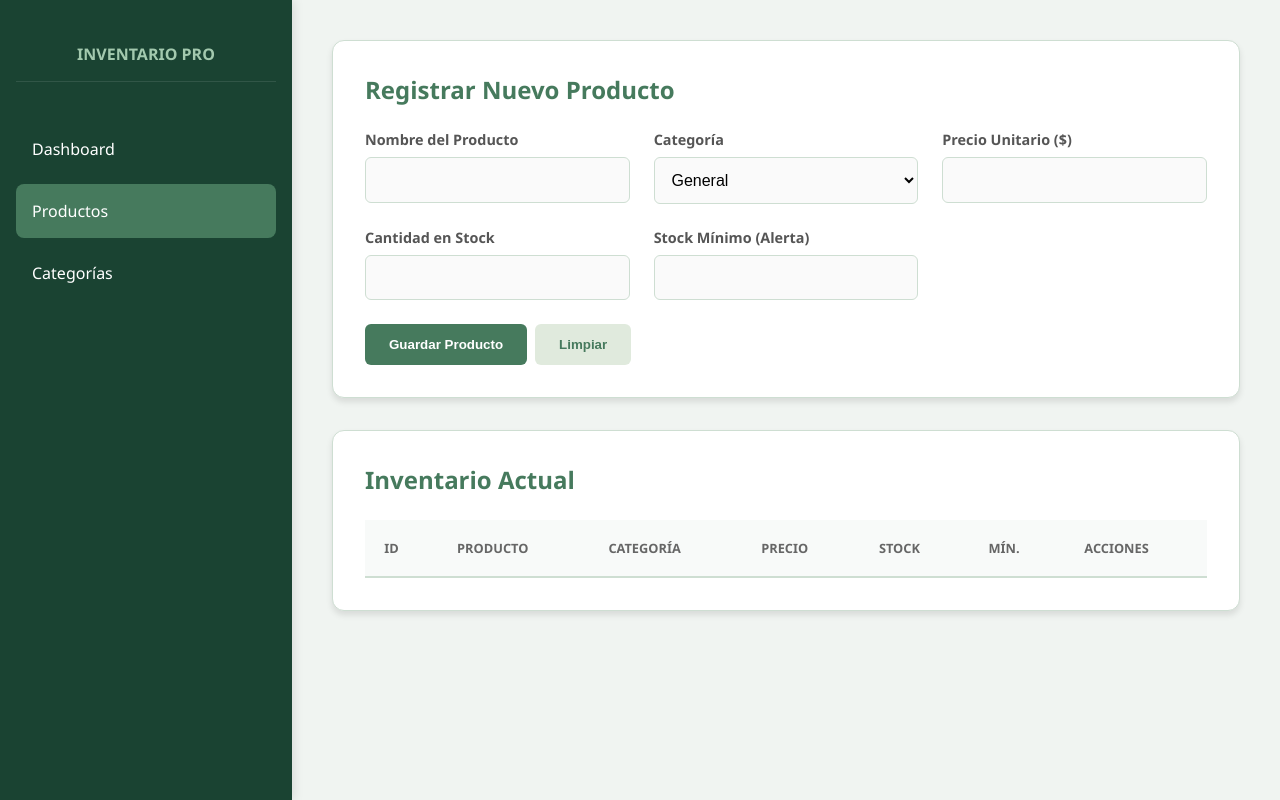
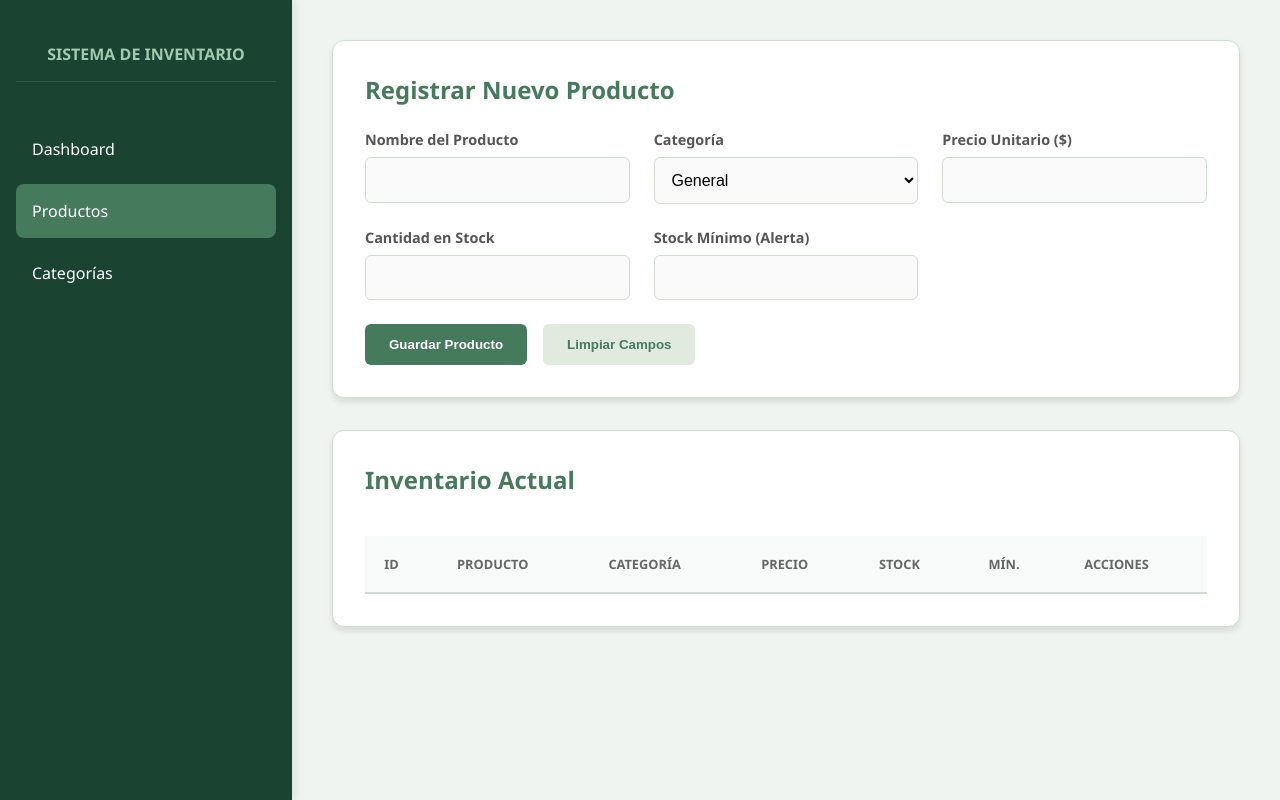
Before and after one commit to Tak0x/Sistema-de-inventario-, a plain HTML site: page index.html in a window 1280 px wide. Both pictures are taken after a click on the element "Productos". Drawn offline with Linux system fonts and the light colour scheme.

Commit message:
Change title and sidebar heading to 'SISTEMA DE INVENTARIO'
Updated the title and sidebar heading to 'SISTEMA DE INVENTARIO'. Adjusted button text for clarity.

```diff
--- a/index.html
+++ b/index.html
@@ -3,42 +3,33 @@
 <head>
     <meta charset="UTF-8">
     <meta name="viewport" content="width=device-width, initial-scale=1.0">
-    <title>Inventario — Panel del Gerente</title>
-    <!-- Enlace al archivo de estilos externos para mantener el HTML limpio -->
+    <title>SISTEMA DE INVENTARIO</title>
     <link rel="stylesheet" href="style.css">
 </head>
 <body>
 
-    <!--
-        SIDEBAR: Navegación lateral del sistema.
-        Utiliza eventos 'onclick' para invocar la lógica de intercambio de secciones en JS.
-    -->
     <div class="sidebar">
-        <h1>INVENTARIO PRO</h1>
+        <!-- Cambio de nombre solicitado -->
+        <h1>SISTEMA DE INVENTARIO</h1>
         <div class="nav-item active" onclick="showSection('section-dashboard', this)">Dashboard</div>
         <div class="nav-item" onclick="showSection('section-productos', this)">Productos</div>
         <div class="nav-item" onclick="showSection('section-categorias', this)">Categorías</div>
     </div>
 
-    <!-- MAIN: Contenedor principal donde se renderiza el contenido dinámico -->
     <div class="main">
-
-        <!-- SECCIÓN 1: DASHBOARD (Métricas clave y resumen visual) -->
+        <!-- El resto del contenido se mantiene igual -->
         <div id="section-dashboard" class="content-section active">
             <div class="section-title">Resumen de Inventario</div>
             <div class="stats-grid">
-                <!-- Los valores ID se actualizan mediante la función updateDashboard() en JS -->
                 <div class="stat-card"><h3>Total Productos</h3><p id="stat-total">0</p></div>
                 <div class="stat-card"><h3>Stock Crítico</h3><p id="stat-low" style="color:var(--danger)">0</p></div>
                 <div class="stat-card"><h3>Valor Total</h3><p id="stat-value">$0.00</p></div>
             </div>
         </div>
 
-        <!-- SECCIÓN 2: PRODUCTOS (Formulario de entrada y visualización de datos) -->
         <div id="section-productos" class="content-section">
             <div class="card">
                 <div class="section-title" id="formActionTitle">Registrar Nuevo Producto</div>
-                <!-- productId: Campo oculto (hidden) esencial para distinguir entre "Crear" y "Editar" -->
                 <input type="hidden" id="productId">
                 <div class="form-grid">
                     <div><label>Nombre del Producto</label><input type="text" id="productName"></div>
@@ -47,15 +38,15 @@
                     <div><label>Cantidad en Stock</label><input type="number" id="productStock"></div>
                     <div><label>Stock Mínimo (Alerta)</label><input type="number" id="productMinStock"></div>
                 </div>
-                <div style="margin-top: 1rem; display: flex; gap: 0.5rem;">
+                <div class="button-group">
                     <button id="btnSave" class="btn-primary" onclick="saveProduct()">Guardar Producto</button>
-                    <button class="btn-secondary" onclick="clearForm()">Limpiar</button>
+                    <button class="btn-secondary" onclick="clearForm()">Limpiar Campos</button>
                 </div>
             </div>
 
-            <!-- TABLA DE DATOS: Renderizado dinámico de la base de datos local -->
             <div class="card">
                 <div class="section-title">Inventario Actual</div>
+                <div class="table-container">
                     <table>
                         <thead>
                             <tr>
@@ -72,12 +63,12 @@
                     </table>
                 </div>
             </div>
+        </div>
 
-        <!-- SECCIÓN 3: CATEGORÍAS (Gestión de taxonomías del sistema) -->
         <div id="section-categorias" class="content-section">
             <div class="card">
                 <div class="section-title">Gestión de Categorías</div>
-                <div style="display:flex; gap:0.5rem; margin-bottom: 1.5rem;">
+                <div class="category-input-group">
                     <input type="text" id="newCategory" placeholder="Ej: Bebidas, Electrónica...">
                     <button class="btn-primary" onclick="addCategory()">Añadir Categoría</button>
                 </div>
@@ -86,7 +77,6 @@
         </div>
     </div>
 
-    <!-- Carga del script al final para asegurar que el DOM esté listo -->
     <script src="script.js"></script>
 </body>
 </html>
```
Lines whose indentation alone changed are shown as unchanged.
